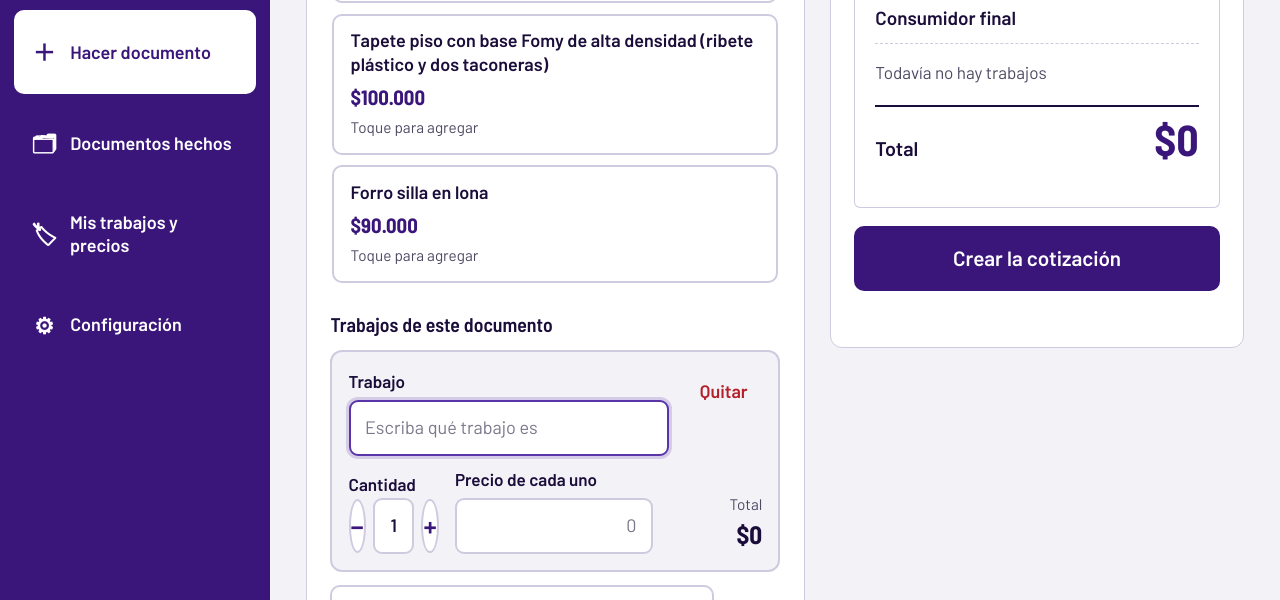
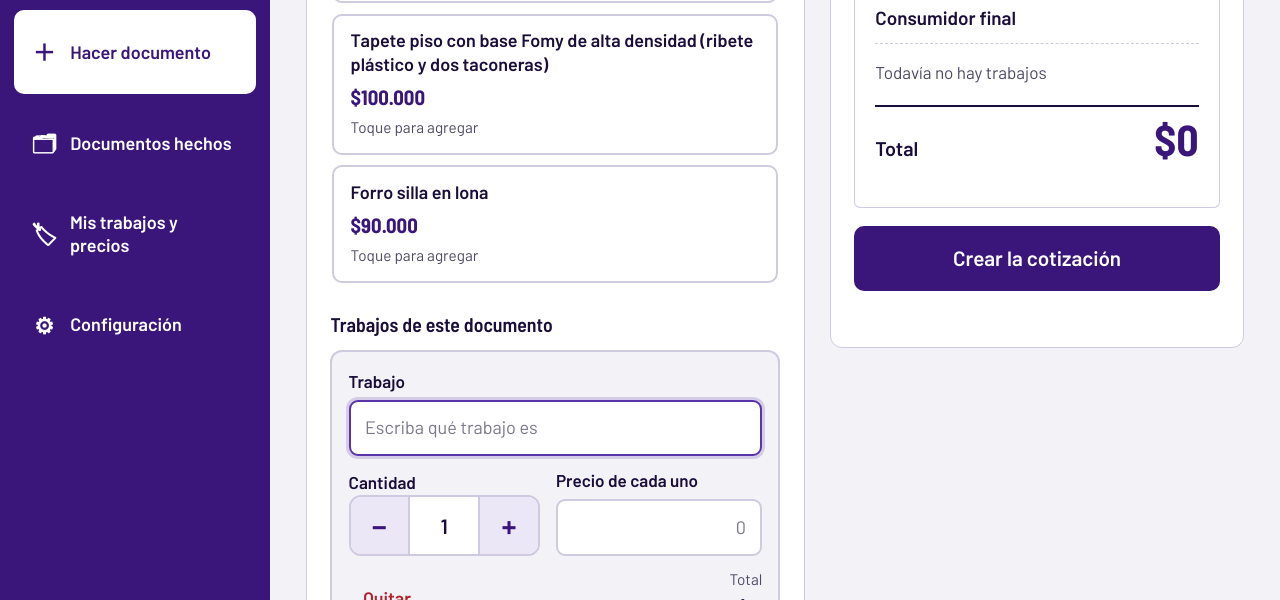
Before and after one commit to cbecerrah1-ctrl/facturador, a plain HTML site: page index.html in a window 1280 px wide. Both pictures are taken after a click on the button "＋ Escribir un trabajo que no está en la lista". Shown: the part 1777-2377 px from the top of the page. Drawn offline with Linux system fonts and the light colour scheme.

Commit message:
Add files via upload

```diff
--- a/app.css
+++ b/app.css
@@ -136,16 +136,17 @@ input:focus,select:focus{border-color:var(--violeta-2);outline:none;box-shadow:0
 .catalogo .ya{font-size:.85rem;color:var(--ok);font-weight:600}
 .catalogo .sin{grid-column:1/-1;color:var(--gris);padding:.6rem 0}
 
-.item{display:grid;grid-template-columns:minmax(0,1fr) auto auto auto;grid-template-areas:"desc desc desc quitar" "cant precio sub sub";gap:.6rem .9rem;align-items:end;padding:.9rem;border:2px solid var(--linea);border-radius:12px;margin-bottom:.7rem;background:var(--fondo)}
+.item{display:grid;grid-template-columns:auto minmax(0,1fr);grid-template-areas:"desc desc" "cant precio" "quitar sub";gap:.7rem .9rem;align-items:end;padding:.9rem;border:2px solid var(--linea);border-radius:12px;margin-bottom:.7rem;background:var(--fondo)}
 .item .campo-desc{grid-area:desc}.item .campo-cant{grid-area:cant}.item .campo-precio{grid-area:precio}
 .item .subtotal{grid-area:sub;justify-self:end;text-align:right}
-.item .quitar{grid-area:quitar;align-self:start}
-.item .campo-precio input{text-align:right;max-width:11rem}
-.contador{display:flex;align-items:center;gap:.4rem}
-.contador button{all:unset;cursor:pointer;width:2.8rem;height:2.8rem;border-radius:50%;border:2px solid var(--linea);display:grid;place-items:center;font-size:1.5rem;font-weight:700;background:var(--papel);color:var(--acento)}
-.contador button:hover{border-color:var(--violeta-2)}
-.contador button:focus-visible{outline:3px solid var(--violeta-2)}
-.contador input{width:4.2rem;text-align:center;font-weight:700}
+.item .quitar{grid-area:quitar;justify-self:start;align-self:center}
+.item .campo-precio input{text-align:right;width:100%}
+.contador{display:inline-flex;align-items:stretch;border:2px solid var(--linea);border-radius:12px;overflow:hidden;background:var(--papel)}
+.contador button{all:unset;box-sizing:border-box;flex:0 0 3.2rem;width:3.2rem;min-height:3rem;cursor:pointer;display:grid;place-items:center;font-size:1.7rem;font-weight:700;line-height:1;background:var(--suave);color:var(--acento);user-select:none}
+.contador button:hover{background:var(--linea)}
+.contador button:active{transform:scale(.94)}
+.contador button:focus-visible{outline:3px solid var(--violeta-2);outline-offset:-3px}
+.contador input{flex:0 0 4rem;width:4rem;min-width:0;text-align:center;font-weight:700;font-size:1.15rem;border:0;border-left:2px solid var(--linea);border-right:2px solid var(--linea);border-radius:0;background:transparent}
 .subtotal small{display:block}
 .subtotal b{font-family:var(--cifras);font-size:1.4rem}
 #items:empty::before{content:"Todavía no ha agregado trabajos. Toque uno de la lista de arriba.";display:block;color:var(--gris);text-align:center;padding:1.1rem .6rem;border:2px dashed var(--linea);border-radius:12px;margin-bottom:.7rem}
@@ -269,3 +270,9 @@ input:focus,select:focus{border-color:var(--violeta-2);outline:none;box-shadow:0
   .toast{bottom:calc(5.6rem + env(safe-area-inset-bottom,0px))}
 }
 @media (prefers-reduced-motion:reduce){*,*::before,*::after{transition:none!important;animation:none!important}}
+
+/* Si el espacio es angosto (letra muy grande o tableta vertical), cantidad y precio van uno debajo del otro */
+#items{container-type:inline-size}
+@container (max-width: 25rem){
+  .item{grid-template-columns:minmax(0,1fr) auto;grid-template-areas:"desc desc" "cant cant" "precio precio" "quitar sub"}
+}
--- a/app.js
+++ b/app.js
@@ -363,7 +363,11 @@ function mensaje(doc) {
   return t;
 }
 /* ¿Es un celular o tableta? Ahí sí se usa el menú de compartir del sistema */
-const esCelular = () => !!(navigator.userAgentData && navigator.userAgentData.mobile) || /Android|iPhone|iPad|iPod/i.test(navigator.userAgent);
+/* Celulares y tabletas: Android, iPhone/iPad, o pantalla táctil que no sea Windows
+   (las tabletas Samsung y los iPad muchas veces se presentan como "computador") */
+const esCelular = () => /Android|iPhone|iPad|iPod/i.test(navigator.userAgent)
+  || !!(navigator.userAgentData && navigator.userAgentData.mobile)
+  || (navigator.maxTouchPoints > 1 && !/Windows/i.test(navigator.userAgent));
 
 async function compartir(doc, blob) {
   blob = blob || await PDF.crear(doc, E.cfg);
--- a/index.html
+++ b/index.html
@@ -225,6 +225,7 @@
         </div>
         <button class="btn primario" id="guardar-equipo">Guardar numeración</button>
       </details>
+      <p class="ayuda version">Versión del programa: 8.2</p>
     </section>
   </main>
 </div>
--- a/sw.js
+++ b/sw.js
@@ -1,6 +1,6 @@
 // Guarda la app en el equipo para que abra sin internet.
 // Cuando cambies cualquier archivo, sube el número de VERSION para que los equipos se actualicen.
-const VERSION = "facturador-v8";
+const VERSION = "facturador-v8-2";
 const ARCHIVOS = [
   "./", "./index.html", "./app.css", "./app.js", "./pdf.js", "./logo.png", "./manifest.webmanifest",
   "./lib/jspdf.umd.min.js", "./lib/jspdf.plugin.autotable.min.js",
```
